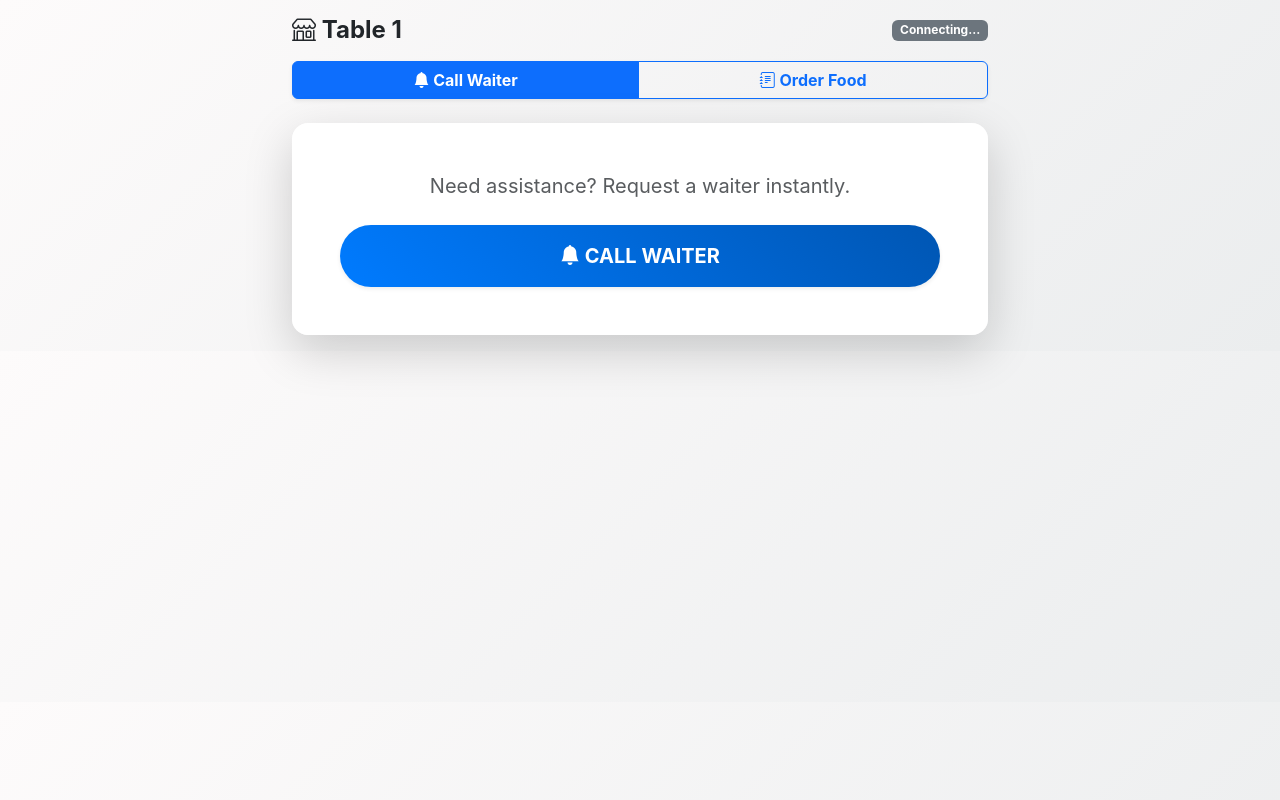
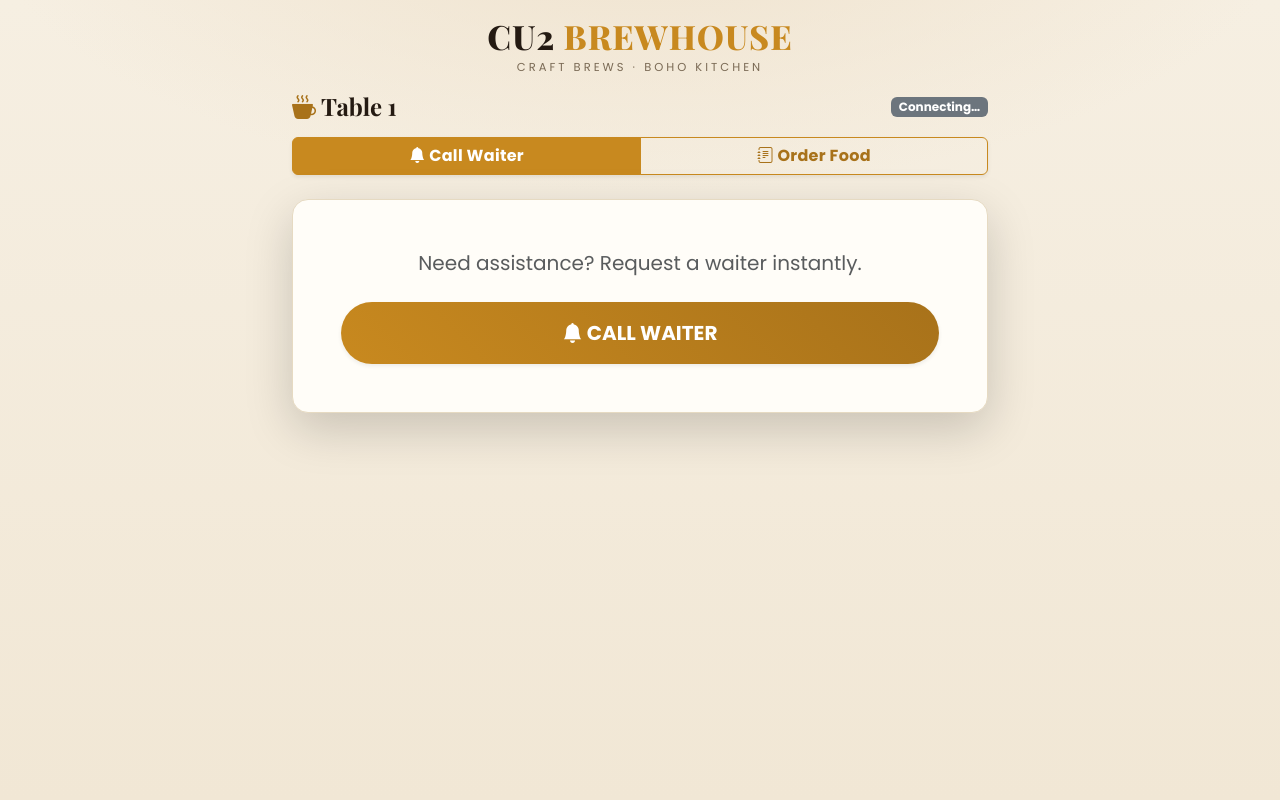
Before and after one commit to Manikanta-Chilaka/waiter-calling-system, a Flask app: page /table/1 in a window 1280 px wide. Run offline with Flask 3, Linux system fonts and the light colour scheme; some libraries are stand-ins or nearby versions.

Commit message:
Rebrand UI with CU2 Brewhouse boho-brewhouse theme
Warm boho palette (espresso, parchment, amber gold, terracotta, sage)
with Playfair Display + Poppins fonts. Adds a CU2 BREWHOUSE brand header
on the customer page and rebranded staff navbar. Retheme Bootstrap button
tokens, cards, menu, cart bar and status flashes to match the restaurant.

Co-Authored-By: Claude Opus 4.8 (1M context) <noreply@anthropic.com>

```diff
--- a/static/style.css
+++ b/static/style.css
@@ -1,73 +1,167 @@
-/* General Aesthetics */
+/* ============================================================
+   CU2 BREWHOUSE — Boho Brewhouse Theme
+   ------------------------------------------------------------
+   Palette:
+     Espresso   #241a12  dark surfaces / text
+     Parchment  #f6efe2  light background
+     Cream      #fffdf8  cards
+     Amber gold #c8891f  primary accent — "the brew"
+     Amber dk   #a8721a  hover
+     Amber lite #e3b25a  bright accents on dark
+     Terracotta #b5502f  secondary accent (Preparing)
+     Sage green #5f7a4f  success / veg / greenery
+     Tan        #e6dac2  borders on light
+     Muted      #7a6a55  secondary text
+   ============================================================ */
+
+:root {
+    --cu2-espresso:   #241a12;
+    --cu2-espresso-2: #2f2419;
+    --cu2-parchment:  #f6efe2;
+    --cu2-cream:      #fffdf8;
+    --cu2-amber:      #c8891f;
+    --cu2-amber-dark: #a8721a;
+    --cu2-amber-lite: #e3b25a;
+    --cu2-terracotta: #b5502f;
+    --cu2-sage:       #5f7a4f;
+    --cu2-tan:        #e6dac2;
+    --cu2-muted:      #7a6a55;
+}
+
+/* ---------- Base ---------- */
 body {
-    font-family: 'Inter', 'Segoe UI', Roboto, sans-serif;
+    font-family: 'Poppins', 'Segoe UI', Roboto, sans-serif;
+    color: var(--cu2-espresso);
     transition: background-color 0.3s ease;
 }
 
-/* Customer Background */
+/* Customer background — warm parchment with a soft glow */
 .customer-bg {
-    background: linear-gradient(135deg, #fdfbfb 0%, #ebedee 100%);
+    background:
+        radial-gradient(1100px 480px at 50% -12%, #efe2cd 0%, rgba(239,226,205,0) 60%),
+        linear-gradient(180deg, #f6efe2 0%, #f1e7d5 100%);
+    min-height: 100vh;
 }
 
-/* Dashboard Background */
+/* Waiter dashboard — deep espresso */
 .dashboard-bg {
-    background-color: #121212 !important;
+    background:
+        radial-gradient(900px 380px at 50% -12%, #33261a 0%, rgba(51,38,26,0) 60%),
+        #1a130d !important;
+    color: #f3e9d8 !important;
 }
 
-/* Interactive Card Styling */
-.interactive-card {
-    border: none;
-    transition: transform 0.2s ease, box-shadow 0.2s ease;
-    background: rgba(255, 255, 255, 0.95);
-    backdrop-filter: blur(10px);
+/* ---------- Brand ---------- */
+.cu2-header { padding-top: .25rem; }
+.cu2-logo {
+    font-family: 'Playfair Display', Georgia, serif;
+    font-weight: 800;
+    font-size: 2.1rem;
+    letter-spacing: 1px;
+    line-height: 1;
+    color: var(--cu2-espresso);
+}
+.cu2-logo span { color: var(--cu2-amber); }
+.cu2-tagline {
+    font-size: .72rem;
+    letter-spacing: 3px;
+    text-transform: uppercase;
+    color: var(--cu2-muted);
+    margin-top: .35rem;
+}
+.dashboard-bg .cu2-logo { color: #f3e9d8; }
+
+/* ---------- Buttons (retheme Bootstrap tokens) ---------- */
+.btn-primary {
+    --bs-btn-bg: var(--cu2-amber);
+    --bs-btn-border-color: var(--cu2-amber);
+    --bs-btn-hover-bg: var(--cu2-amber-dark);
+    --bs-btn-hover-border-color: var(--cu2-amber-dark);
+    --bs-btn-active-bg: var(--cu2-amber-dark);
+    --bs-btn-active-border-color: var(--cu2-amber-dark);
+    --bs-btn-disabled-bg: var(--cu2-amber);
+    --bs-btn-disabled-border-color: var(--cu2-amber);
+    --bs-btn-color: #fff;
+    --bs-btn-hover-color: #fff;
+    --bs-btn-active-color: #fff;
+    --bs-btn-disabled-color: #fff;
+}
+.btn-outline-primary {
+    --bs-btn-color: var(--cu2-amber-dark);
+    --bs-btn-border-color: var(--cu2-amber);
+    --bs-btn-hover-bg: var(--cu2-amber);
+    --bs-btn-hover-border-color: var(--cu2-amber);
+    --bs-btn-hover-color: #fff;
+    --bs-btn-active-bg: var(--cu2-amber-dark);
+    --bs-btn-active-border-color: var(--cu2-amber-dark);
+}
+.btn-success {
+    --bs-btn-bg: var(--cu2-sage);
+    --bs-btn-border-color: var(--cu2-sage);
+    --bs-btn-hover-bg: #4e6641;
+    --bs-btn-hover-border-color: #4e6641;
+    --bs-btn-active-bg: #4e6641;
+    --bs-btn-color: #fff;
+    --bs-btn-hover-color: #fff;
+}
+.btn-info {
+    --bs-btn-bg: var(--cu2-terracotta);
+    --bs-btn-border-color: var(--cu2-terracotta);
+    --bs-btn-hover-bg: #99401f;
+    --bs-btn-hover-border-color: #99401f;
+    --bs-btn-color: #fff;
+    --bs-btn-hover-color: #fff;
+    --bs-btn-active-color: #fff;
 }
 
+/* Accent text/badges */
+.text-primary { color: var(--cu2-amber-dark) !important; }
+.text-success { color: var(--cu2-sage) !important; }
+
+/* ---------- Tab switcher ---------- */
+.tab-btn { letter-spacing: .3px; }
+
+/* ---------- Customer: call card ---------- */
+.interactive-card {
+    border: 1px solid var(--cu2-tan);
+    transition: transform 0.2s ease, box-shadow 0.2s ease;
+    background: var(--cu2-cream);
+}
 .interactive-card:hover {
     transform: translateY(-5px);
-    box-shadow: 0 15px 30px rgba(0,0,0,0.1) !important;
+    box-shadow: 0 15px 30px rgba(60,40,15,0.12) !important;
 }
-
-/* Call Button Animation */
 .call-btn {
     transition: all 0.2s;
-    background: linear-gradient(45deg, #007bff, #0056b3);
+    background: linear-gradient(45deg, var(--cu2-amber), var(--cu2-amber-dark));
     border: none;
+    color: #fff;
 }
-
 .call-btn:hover {
     transform: scale(1.05);
-    box-shadow: 0 10px 20px rgba(0, 123, 255, 0.3);
+    box-shadow: 0 10px 20px rgba(200, 137, 31, 0.35);
+    color: #fff;
 }
+.call-btn:active { transform: scale(0.95); }
 
-.call-btn:active {
-    transform: scale(0.95);
+/* ---------- Customer: menu ---------- */
+#menuContainer h5 {
+    font-family: 'Playfair Display', Georgia, serif;
+    font-weight: 700;
+    color: var(--cu2-espresso);
+    border-bottom: 2px solid var(--cu2-amber) !important;
 }
-
-/* Request Cards (Waiter Dashboard) */
-.request-card .card {
-    background: #1e1e1e !important;
-    transition: transform 0.2s, background-color 0.3s;
-}
-
-.request-card.new-request .card {
-    animation: flashInfo 2s infinite;
-}
-
-.request-card.accepted .card {
-    border-left: 5px solid #28a745 !important;
-    background: #192a1d !important;
-}
-
-/* Menu items (customer order page) */
 .menu-item {
+    background: var(--cu2-cream);
+    border: 1px solid var(--cu2-tan) !important;
     transition: transform 0.15s ease, box-shadow 0.15s ease;
 }
 .menu-item:hover {
     transform: translateY(-2px);
-    box-shadow: 0 6px 16px rgba(0,0,0,0.08) !important;
+    box-shadow: 0 6px 16px rgba(60,40,15,0.10) !important;
 }
 
-/* Veg / Non-veg indicator */
+/* Veg / Non-veg indicator (standard India convention) */
 .veg-dot {
     display: inline-block;
     width: 12px;
--- a/templates/customer.html
+++ b/templates/customer.html
@@ -10,6 +10,12 @@
     <link href="https://cdn.jsdelivr.net/npm/bootstrap@5.3.0/dist/css/bootstrap.min.css" rel="stylesheet">
     <!-- Bootstrap Icons -->
     <link rel="stylesheet" href="https://cdn.jsdelivr.net/npm/bootstrap-icons@1.11.1/font/bootstrap-icons.css">
+
+    <!-- Brand fonts -->
+    <link rel="preconnect" href="https://fonts.googleapis.com">
+    <link rel="preconnect" href="https://fonts.gstatic.com" crossorigin>
+    <link href="https://fonts.googleapis.com/css2?family=Playfair+Display:wght@600;700;800&family=Poppins:wght@400;500;600;700&display=swap" rel="stylesheet">
+
     <!-- Custom CSS -->
     <link rel="stylesheet" href="/static/style.css">
 
@@ -21,8 +27,14 @@
 
     <!-- Header with tab switcher -->
     <div class="container py-3" style="max-width: 720px;">
+        <!-- Brand -->
+        <div class="text-center cu2-header mb-3">
+            <div class="cu2-logo">CU2 <span>BREWHOUSE</span></div>
+            <div class="cu2-tagline">Craft Brews · Boho Kitchen</div>
+        </div>
+
         <div class="d-flex justify-content-between align-items-center mb-3">
-            <h4 class="fw-bold text-dark mb-0"><i class="bi bi-shop"></i> Table {{ table_id }}</h4>
+            <h4 class="fw-bold mb-0" style="font-family:'Playfair Display',serif;"><i class="bi bi-cup-hot-fill text-primary"></i> Table {{ table_id }}</h4>
             <span class="badge bg-secondary" id="connectionStatus">Connecting…</span>
         </div>
 
```
Also changed, not shown: other parts of static/style.css (+41 -5 lines), templates/waiter.html (+7 -1 lines).
